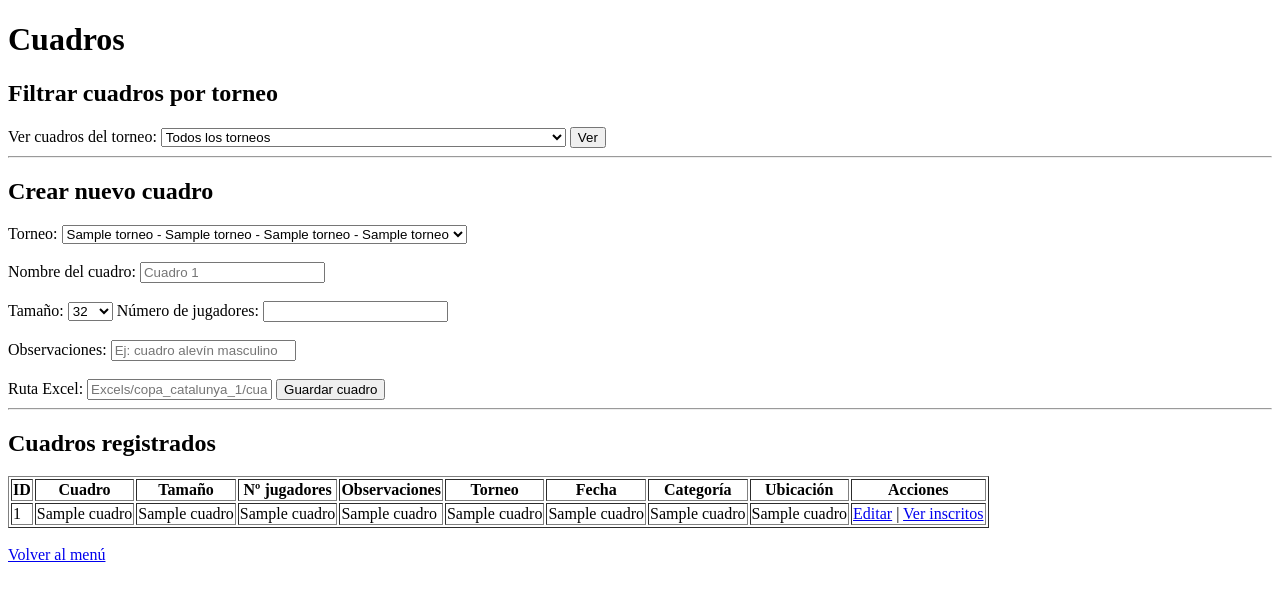
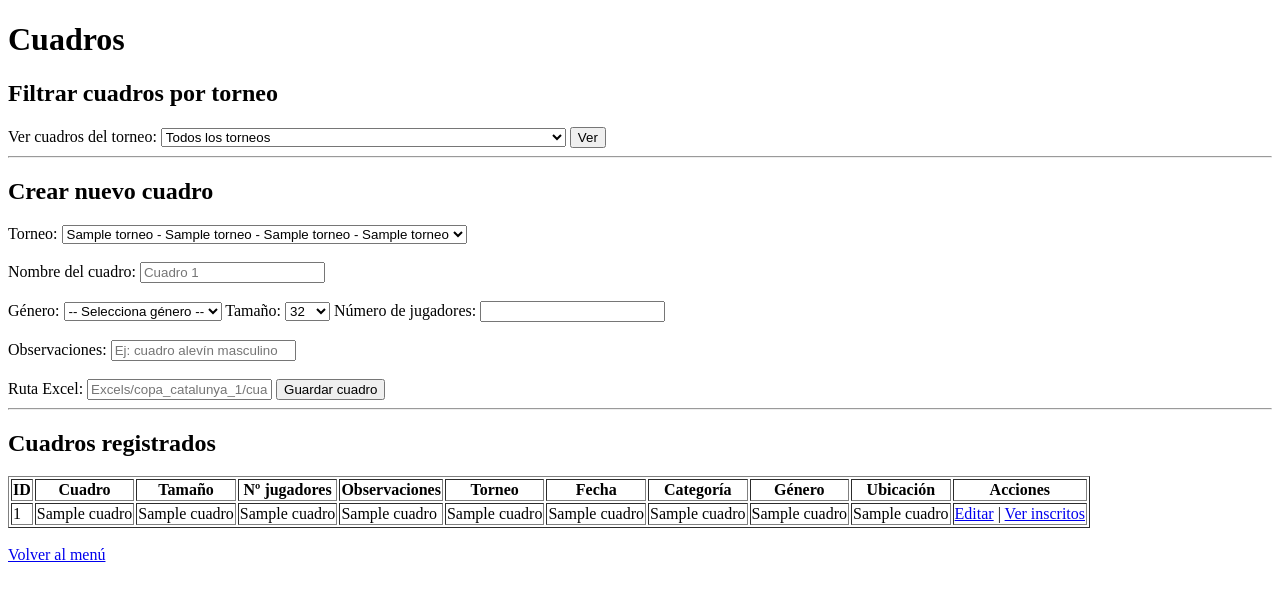
Before and after one commit to jordi4949/app_tennis, a FastAPI app: template app/templates/cuadros.html in a window 1280 px wide. Shown: the top 601 px of the page. Run offline with FastAPI, Linux system fonts and the light colour scheme; the template is opened without the code that fills it: most values are stand-ins (such as "Sample title", 1, 10 or a date in 2020).

Commit message:
modificacion a masculino femenino

```diff
--- a/app/main.py
+++ b/app/main.py
@@ -680,6 +680,13 @@ def ver_cuadros(
     """)
     torneos = cur.fetchall()
 
+    cur.execute("""
+        SELECT id, nombre
+        FROM generos
+        ORDER BY id
+    """)
+    generos = cur.fetchall()
+
     if torneo_id != 0:
         cur.execute("""
             SELECT
@@ -691,9 +698,11 @@ def ver_cuadros(
                 t.nombre,
                 t.fecha_inicio,
                 t.categoria,
+                COALESCE(g.nombre, ''),
                 t.ubicacion
             FROM cuadros c
             JOIN torneos t ON c.torneo_id = t.id
+            LEFT JOIN generos g ON c.genero_id = g.id
             WHERE c.torneo_id = %s
             ORDER BY c.nombre
         """, (torneo_id,))
@@ -708,9 +717,11 @@ def ver_cuadros(
                 t.nombre,
                 t.fecha_inicio,
                 t.categoria,
+                COALESCE(g.nombre, ''),
                 t.ubicacion
             FROM cuadros c
             JOIN torneos t ON c.torneo_id = t.id
+            LEFT JOIN generos g ON c.genero_id = g.id
             ORDER BY t.fecha_inicio DESC, t.nombre, c.nombre
         """)
 
@@ -726,7 +737,8 @@ def ver_cuadros(
             "request": request,
             "torneos": torneos,
             "cuadros": cuadros,
-            "torneo_id": torneo_id
+            "torneo_id": torneo_id,
+            "generos": generos
         }
     )
 
@@ -1063,6 +1075,7 @@ def importar_inscritos_desde_excel(
 def guardar_cuadro(
     torneo_id: int = Form(...),
     nombre: str = Form(...),
+    genero_id: int = Form(...),
     tamano: int = Form(...),
     numero_jugadores: int = Form(...),
     observaciones: str = Form(""),
@@ -1073,9 +1086,9 @@ def guardar_cuadro(
     cur = conn.cursor()
 
     cur.execute("""
-    INSERT INTO cuadros (torneo_id, nombre, tamano, numero_jugadores, observaciones, ruta_excel)
+    INSERT INTO cuadros (torneo_id, nombre, genero_id, tamano, numero_jugadores, observaciones, ruta_excel)
     VALUES (%s, %s, %s, %s, %s, %s)
-""", (torneo_id, nombre, tamano, numero_jugadores, observaciones, ruta_excel))
+""", (torneo_id, nombre, genero_id, tamano, numero_jugadores, observaciones, ruta_excel))
 
     conn.commit()
     cur.close()
--- a/app/templates/cuadros.html
+++ b/app/templates/cuadros.html
@@ -50,6 +50,16 @@
 
     <br><br>
 
+    <label>Género:</label>
+    <select name="genero_id" required>
+        <option value="">-- Selecciona género --</option>
+        {% for genero in generos %}
+            <option value="{{ genero[0] }}">
+                {{ genero[1]|capitalize }}
+            </option>
+        {% endfor %}
+    </select>
+
     <label>Tamaño:</label>
     <select name="tamano" required>
         <option value="8">8</option>
@@ -87,6 +97,7 @@
         <th>Torneo</th>
         <th>Fecha</th>
         <th>Categoría</th>
+        <th>Género</th>
         <th>Ubicación</th>
         <th>Acciones</th>
     </tr>
@@ -102,6 +113,7 @@
         <td>{{ c[6] }}</td>
         <td>{{ c[7] }}</td>
         <td>{{ c[8] }}</td>
+        <td>{{ c[9] }}</td>
         <td>
             <a href="/admin/cuadros/editar/{{ c[0] }}">Editar</a>
             |
```
